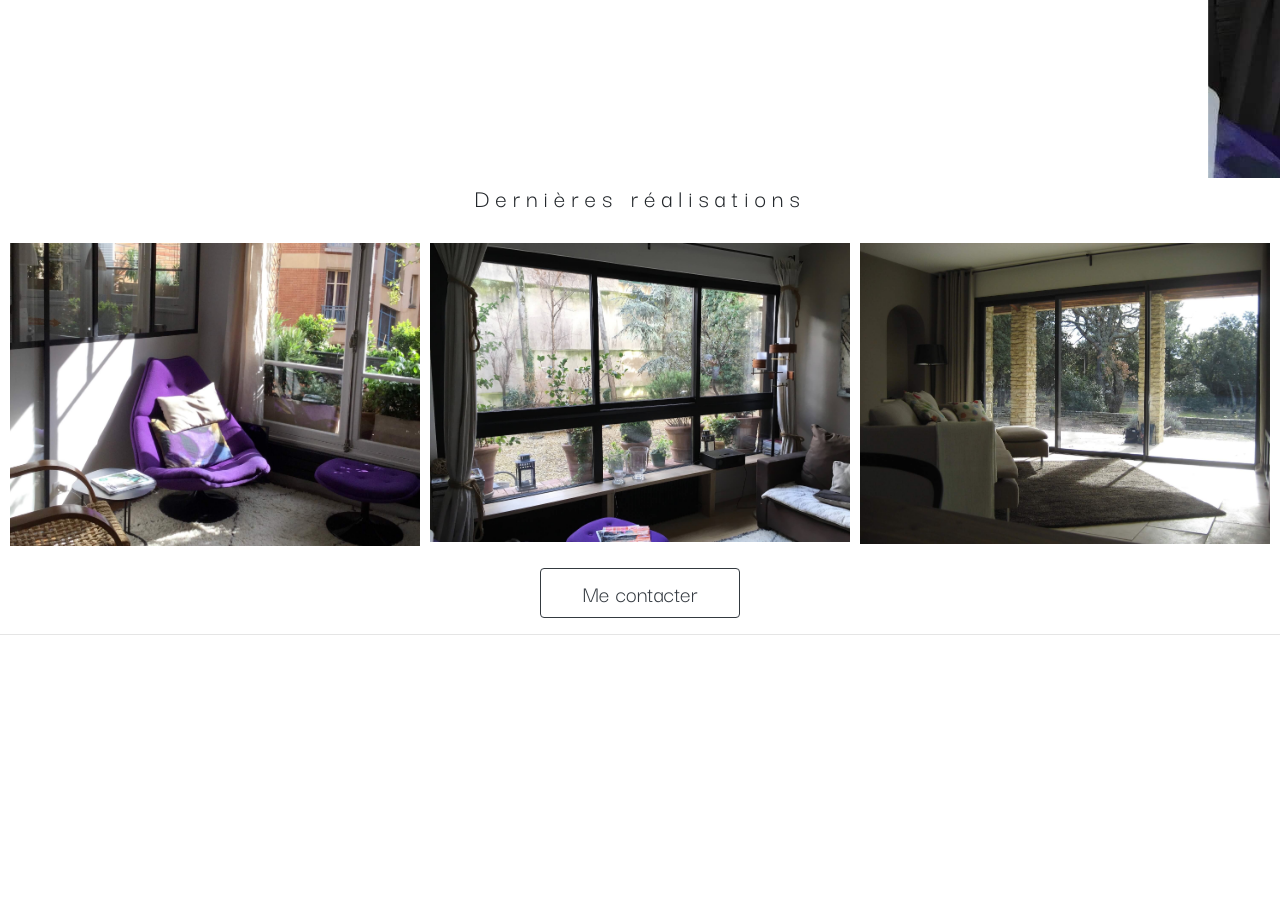
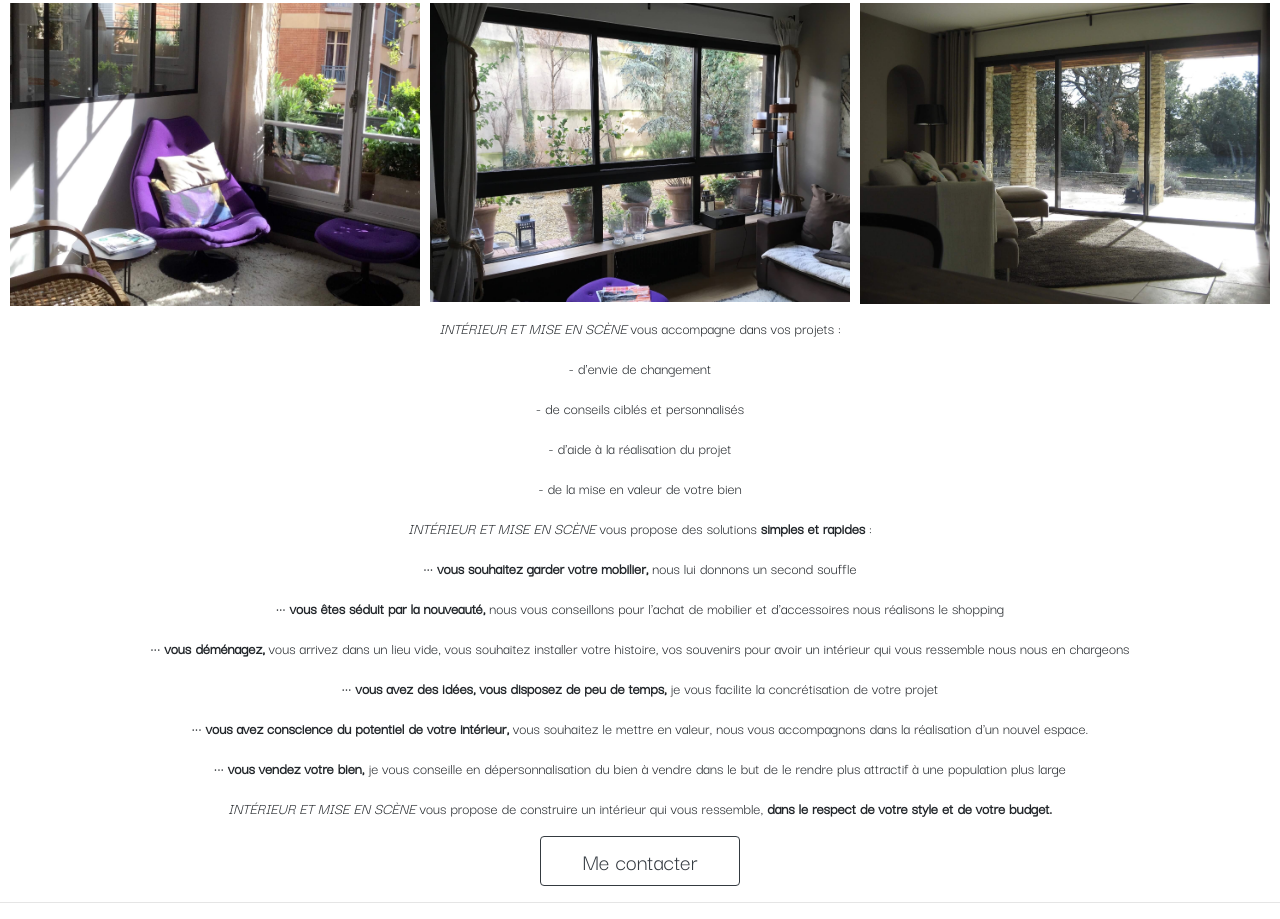
Before and after one commit to leo411/interieuretmisenscene, a plain HTML site: page index.html in a window 1280 px wide. Shown: the part 1014-1933 px from the top of the page. Before the commit the page ends 1665 px from the top, so only its background shows below. Drawn offline with nearby package versions, Linux system fonts and the light colour scheme.

Commit message:
amélioration de la page index ajout de texte et ajout de atmosphere dans la barre de navigation et reduction de la hauteur du carousel

```diff
--- a/index.html
+++ b/index.html
@@ -62,6 +62,9 @@
                         </div>
                     </li>
                     <li class="nav-item">
+                        <a class="nav-link" href="#">Atmosphère</a>
+                    </li>
+                    <li class="nav-item">
                         <a class="nav-link" href="prestation.html"
                             >Prestation</a
                         >
@@ -93,9 +96,8 @@
                 <div class="carousel-item active">
                     <div class="carrousel">
                         <img
-                            src="image/2piecesedmondroger/salon1pay.jpeg"
+                            src="image/2piecesedmondroger/salon1169.jpg"
                             class="d-block w-100"
-                            style="height:450px"
                             alt="interieurmaison"
                         />
                     </div>
@@ -104,21 +106,25 @@
                     </div>
                 </div>
                 <div class="carousel-item">
+                    <div class="carrousel">
                         <img
-                        src="image/2piecesarago/Salon1.jpg"
+                            src="image/2piecesarago/salon1169.jpg"
                             class="d-block w-100"
                             alt="interieurmaison2"
                         />
+                    </div>
                     <div class="carousel-caption d-none d-md-block">
                         <h5>2 pièces, Bd Arago, Paris 14e</h5>
                     </div>
                 </div>
                 <div class="carousel-item">
+                    <div class="carrousel">
                         <img
-                        src="image/gordeserisson/salonvueterrasse1pt.jpeg"
+                            src="image/gordeserisson/salonvueterrasse1169.jpg"
                             class="d-block w-100"
                             alt="interieurmaison3"
                         />
+                    </div>
                     <div class="carousel-caption d-none d-md-block">
                         <h5>Maison, Gordes</h5>
                     </div>
@@ -188,6 +194,72 @@
                 </a>
             </div>
         </div>
+        <div>
+            <p style="text-align: center">
+                <em>INTÉRIEUR ET MISE EN SCÈNE</em> vous accompagne dans vos
+                projets :
+            </p>
+            <p style="text-align: center">
+                - d'envie de changement
+            </p>
+            <p style="text-align: center">
+                - de conseils ciblés et personnalisés
+            </p>
+            <p style="text-align: center">
+                - d'aide à la réalisation du projet
+            </p>
+            <p style="text-align: center">
+                - de la mise en valeur de votre bien
+            </p>
+            <p style="text-align: center">
+                <em>INTÉRIEUR ET MISE EN SCÈNE</em> vous propose des solutions
+                <strong>simples et rapides</strong> :
+            </p>
+            <p style="text-align: center">
+                ••• <strong>vous souhaitez garder votre mobilier,</strong> nous
+                lui donnons un second souffle
+            </p>
+            <p style="text-align: center">
+                ••• <strong> vous êtes séduit par la nouveauté, </strong> nous
+                vous conseillons pour l'achat de mobilier et d'accessoires nous
+                réalisons le shopping
+            </p>
+            <p style="text-align: center">
+                ••• <strong>vous déménagez,</strong> vous arrivez dans un lieu
+                vide, vous souhaitez installer votre histoire, vos souvenirs
+                pour avoir un intérieur qui vous ressemble nous nous en
+                chargeons
+            </p>
+            <p style="text-align: center">
+                •••
+                <strong>
+                    vous avez des idées, vous disposez de peu de temps,
+                </strong>
+                je vous facilite la concrétisation de votre projet
+            </p>
+            <p style="text-align: center">
+                •••
+                <strong>
+                    vous avez conscience du potentiel de votre
+                    intérieur,</strong
+                >
+                vous souhaitez le mettre en valeur, nous vous accompagnons dans
+                la réalisation d'un nouvel espace.
+            </p>
+            <p style="text-align: center">
+                ••• <strong>vous vendez votre bien,</strong> je vous conseille
+                en dépersonnalisation du bien à vendre dans le but de le rendre
+                plus attractif à une population plus large
+            </p>
+            <p style="text-align: center">
+                <em>INTÉRIEUR ET MISE EN SCÈNE</em> vous propose de construire
+                un intérieur qui vous ressemble,
+                <strong
+                    >dans le respect de votre style et de votre budget.</strong
+                >
+            </p>
+        </div>
+
         <div class="d-flex flex-row justify-content-center" style="margin:12px">
             <a
                 role="button"
--- a/styles.css
+++ b/styles.css
@@ -113,5 +113,5 @@ h1 {
     }
 }
 .carrousel {
-    max-height: 450px;
+    max-height: 90vh;
 }
```
Also changed, not shown: bdarago.html (+4 -0 lines), contact.html (+3 -0 lines), gordes.html (+3 -0 lines), prestation.html (+3 -0 lines), rueedmonroger.html (+3 -0 lines), ruesaintanne.html (+3 -0 lines), image/2piecesarago/salon1169.jpg (added), image/2piecesedmondroger/salon1169.jpg (added), image/gordeserisson/salonvueterrasse1169.jpg (added), 3 other files. Lines whose indentation alone changed are shown as unchanged.
